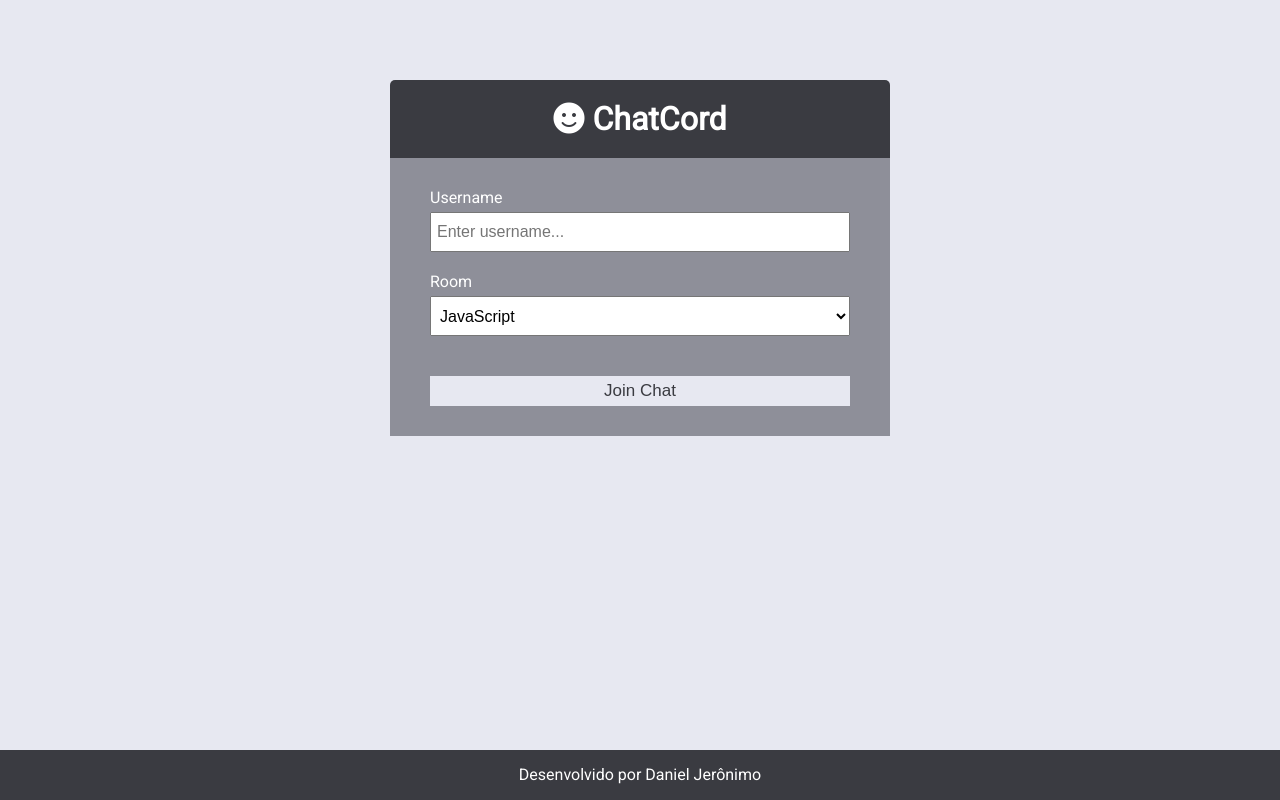
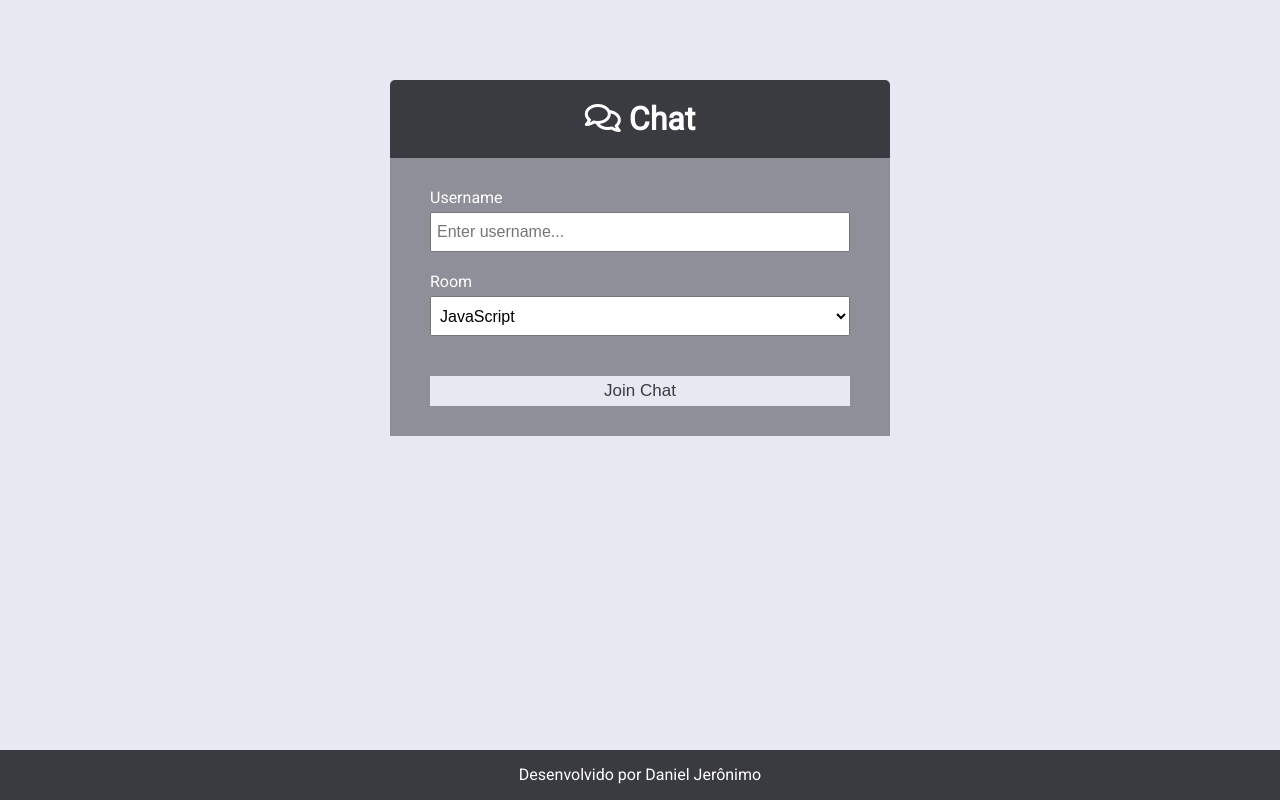
Before and after one commit to dannyelgjl/ChatRealTime, a website: page public/index.html in a window 1280 px wide. Drawn offline with Linux system fonts and the light colour scheme.

Commit message:
atualizando a interface

```diff
--- a/public/index.html
+++ b/public/index.html
@@ -11,12 +11,12 @@
       crossorigin="anonymous"
     />
     <link rel="stylesheet" href="css/style.css" />
-    <title>ChatCord App</title>
+    <title>Chat</title>
   </head>
   <body>
     <div class="join-container">
       <header class="join-header">
-        <h1><i class="fas fa-smile"></i> ChatCord</h1>
+        <h1><i class="far fa-comments"></i> Chat</h1>
       </header>
       <main class="join-main">
         <form action="chat.html">
```
